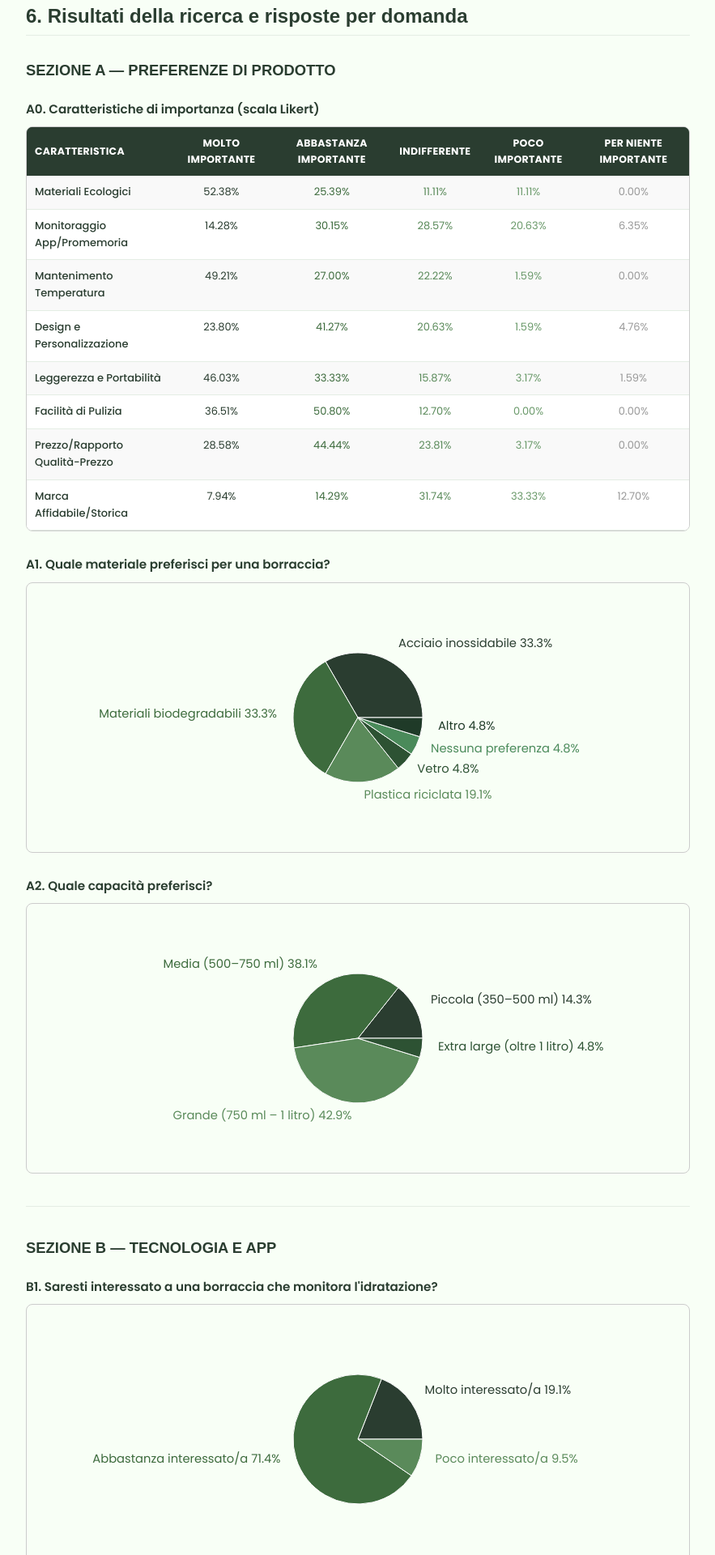
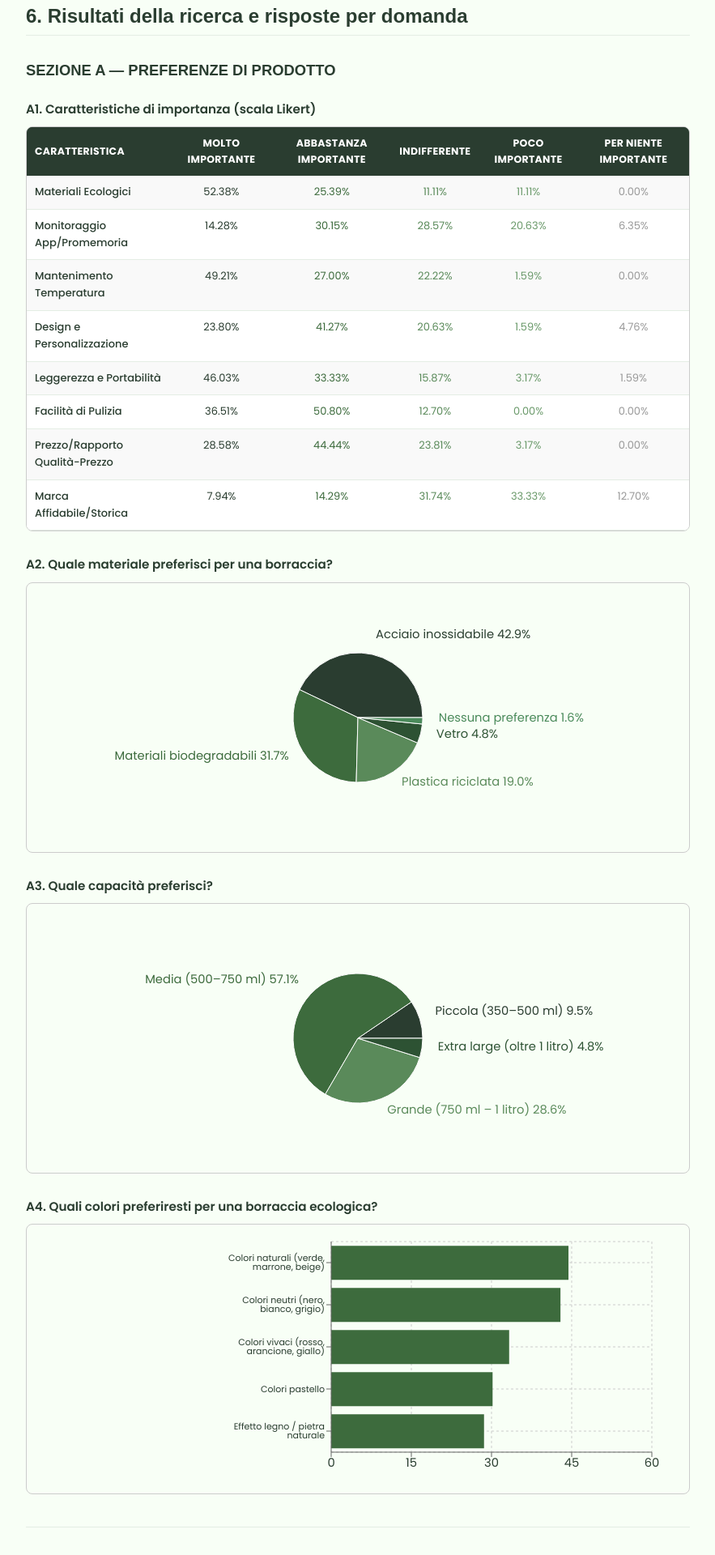
Before and after one commit to Dani1324/eco-bottle, a Next.js app: page /reports/insight-target-mercato in a window 1280 px wide. Shown: the part 3500-5420 px from the top of the page at 81% size, without its empty margins (198-1081 px from the left). Built offline with nearby package versions, Linux system fonts and the light colour scheme.

Commit message:
Aggiornati dati nella sezione A (1,2,3,4) del sondaggio

```diff
--- a/src/app/reports/insight-target-mercato/page.tsx
+++ b/src/app/reports/insight-target-mercato/page.tsx
@@ -25,6 +25,7 @@ import {
   BottleUsageChart,
   MaterialPreferenceChart,
   CapacityPreferenceChart,
+  ColorPreferenceChart,
   AppInterestChart,
   AppFeaturesChart,
   WTPChart,
@@ -248,14 +249,17 @@ function RicercaDiMercato() {
 
       <h3>SEZIONE A — PREFERENZE DI PRODOTTO</h3>
 
-      <h4>A0. Caratteristiche di importanza (scala Likert)</h4>
+      <h4>A1. Caratteristiche di importanza (scala Likert)</h4>
       <CharacteristicsImportanceTable />
 
-      <h4>A1. Quale materiale preferisci per una borraccia?</h4>
+      <h4>A2. Quale materiale preferisci per una borraccia?</h4>
       <MaterialPreferenceChart />
 
-      <h4>A2. Quale capacità preferisci?</h4>
+      <h4>A3. Quale capacità preferisci?</h4>
       <CapacityPreferenceChart />
+
+      <h4>A4. Quali colori preferiresti per una borraccia ecologica?</h4>
+      <ColorPreferenceChart />
 
       <hr />
 
--- a/src/components/RicercaCharts/RicercaCharts.tsx
+++ b/src/components/RicercaCharts/RicercaCharts.tsx
@@ -103,12 +103,11 @@ export function ProductCharacteristicsChart() {
 
 export function MaterialPreferenceChart() {
   const data = [
-    { name: "Acciaio inossidabile", value: 33.33 },
-    { name: "Materiali biodegradabili", value: 33.33 },
-    { name: "Plastica riciclata", value: 19.05 },
-    { name: "Vetro", value: 4.76 },
-    { name: "Nessuna preferenza", value: 4.76 },
-    { name: "Altro", value: 4.76 },
+    { name: "Acciaio inossidabile", value: 42.9 },
+    { name: "Materiali biodegradabili", value: 31.7 },
+    { name: "Plastica riciclata", value: 19.0 },
+    { name: "Vetro", value: 4.8 },
+    { name: "Nessuna preferenza", value: 1.6 },
   ];
 
   return (
@@ -138,10 +137,10 @@ export function MaterialPreferenceChart() {
 
 export function CapacityPreferenceChart() {
   const data = [
-    { name: "Piccola (350–500 ml)", value: 14.29 },
-    { name: "Media (500–750 ml)", value: 38.10 },
-    { name: "Grande (750 ml – 1 litro)", value: 42.86 },
-    { name: "Extra large (oltre 1 litro)", value: 4.76 },
+    { name: "Piccola (350–500 ml)", value: 9.5 },
+    { name: "Media (500–750 ml)", value: 57.1 },
+    { name: "Grande (750 ml – 1 litro)", value: 28.6 },
+    { name: "Extra large (oltre 1 litro)", value: 4.8 },
   ];
 
   return (
@@ -172,11 +171,11 @@ export function CapacityPreferenceChart() {
 export function ColorPreferenceChart() {
   const margins = useResponsiveChartMargins(180, 180);
   const data = [
-    { name: "Colori naturali", value: 45.0 },
-    { name: "Colori neutri", value: 40.0 },
-    { name: "Colori vivaci", value: 30.0 },
-    { name: "Effetto legno/pietra", value: 30.0 },
-    { name: "Colori pastello", value: 25.0 },
+    { name: "Colori naturali (verde, marrone, beige)", value: 44.4 },
+    { name: "Colori neutri (nero, bianco, grigio)", value: 42.9 },
+    { name: "Colori vivaci (rosso, arancione, giallo)", value: 33.3 },
+    { name: "Colori pastello", value: 30.2 },
+    { name: "Effetto legno / pietra naturale", value: 28.6 },
   ];
 
   return (
```
